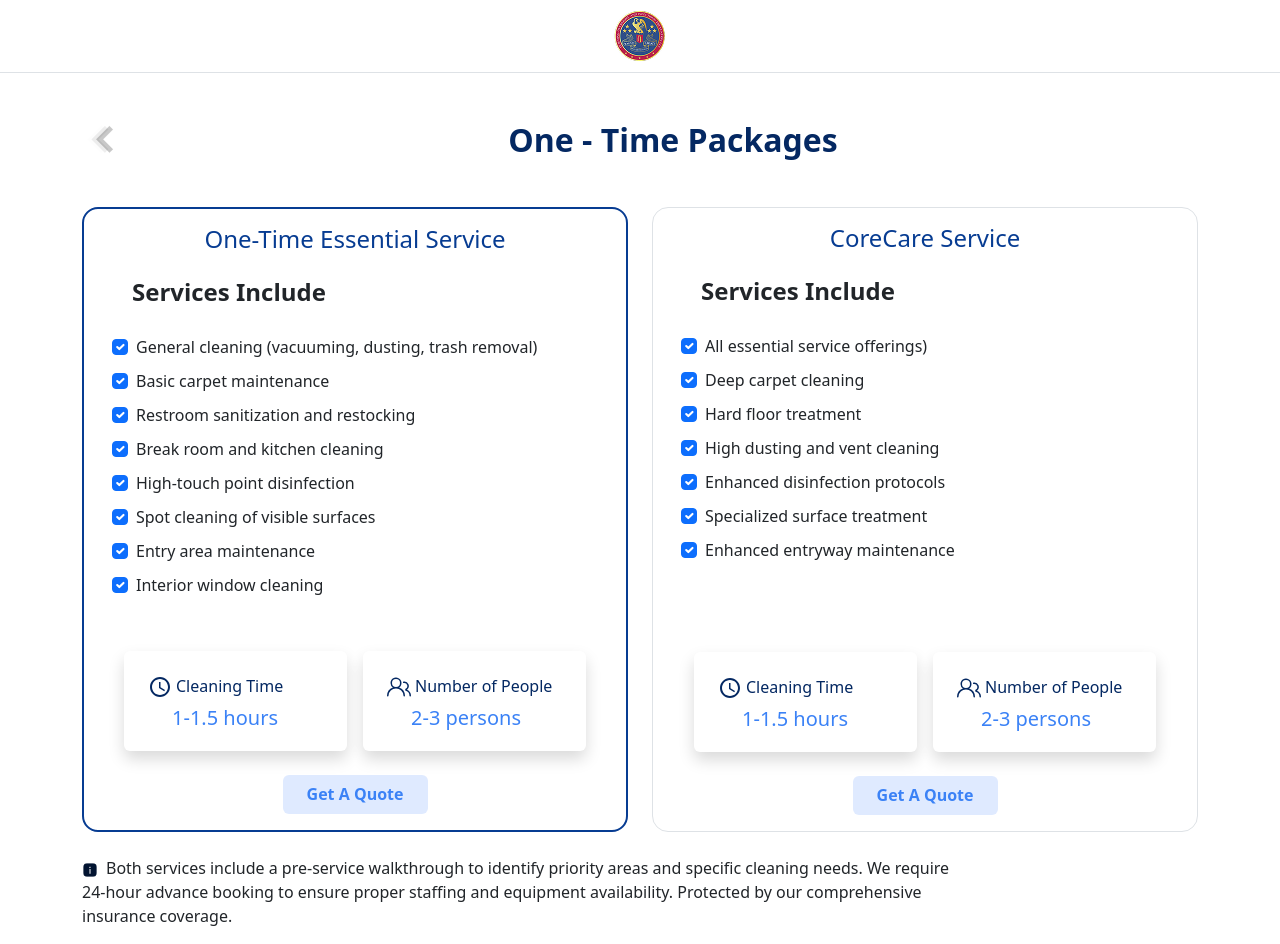
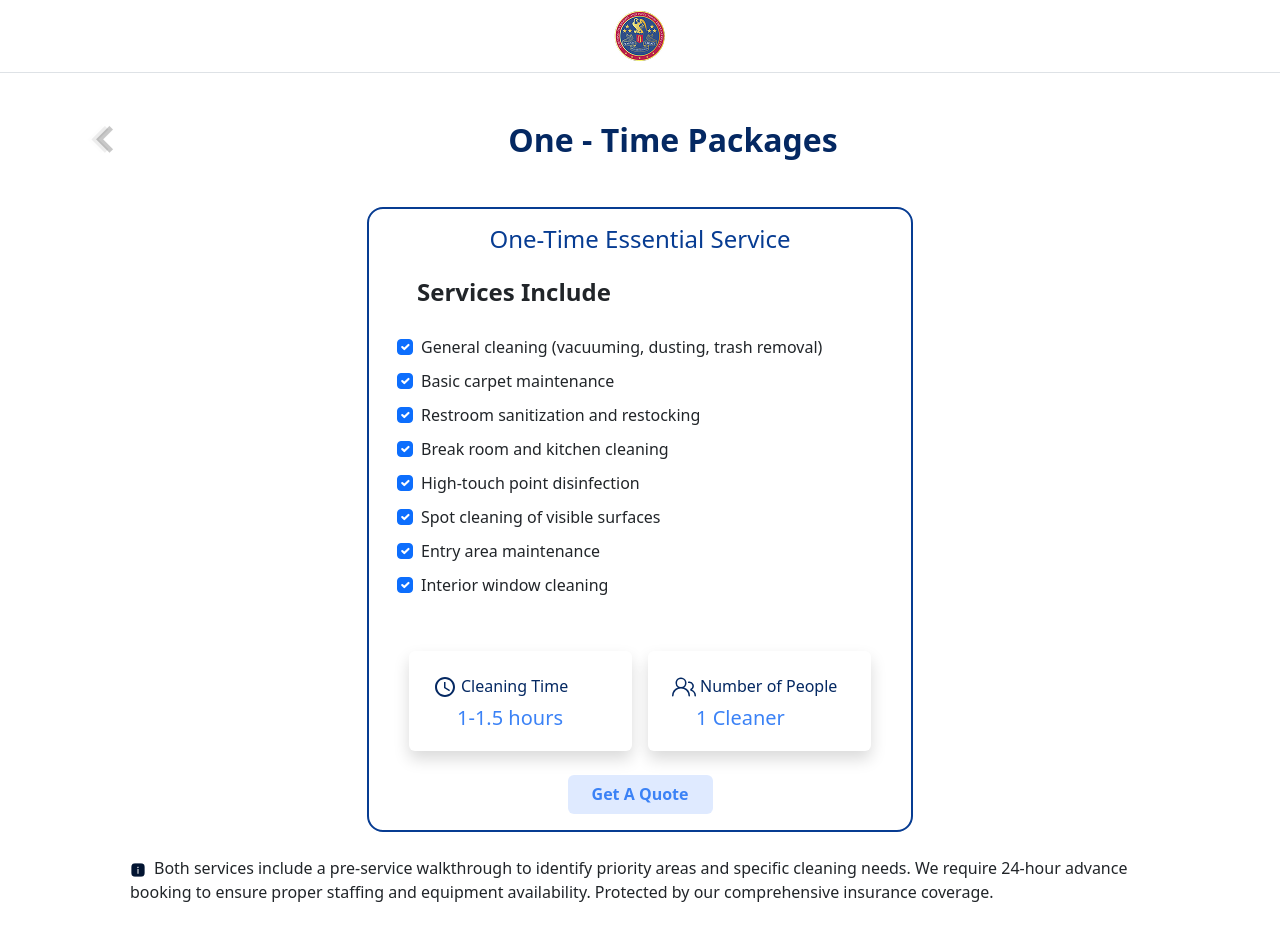
Before and after one commit to Hammad6223/Cleaning-Service-, a React (Vite) app: page /onetime-services in a window 1280 px wide. After the commit the page ends 920 px from the top, so only its background shows below. Built offline with nearby package versions, Linux system fonts and the light colour scheme.

Commit message:
done second page first colum selected      done price dashed border applied

```diff
--- a/src/Components/Price/index.jsx
+++ b/src/Components/Price/index.jsx
@@ -46,7 +46,7 @@ const Price = () => {
           ))}
         </div>
         {/* Total Cost Section */}
-        <div className="d-flex justify-content-between border-top border-secondary pt-3 px-3">
+        <div className="d-flex justify-content-between pt-3 px-3" style={{borderTop:"1px dashed rgba(4, 40, 98, 1)"}}>
           <p className="fs-3 fw-bold" style={{color:"rgba(4, 40, 98, 1)"}}>Total Cost:</p>
           <p className="fs-3 fw-bold "style={{color:"rgba(4, 40, 98, 1)"}}>$129.00</p>
         </div>
--- a/src/Components/squareFtservices/CoreCare/Corecarecards.jsx
+++ b/src/Components/squareFtservices/CoreCare/Corecarecards.jsx
@@ -17,7 +17,7 @@ export const CoreCareFooter = () => {
               </h6>
             </div>
             <p className="ps-4 fs-5 fw-medium mt-1" style={{ color: "rgba(59, 130, 246, 1)" }}>
-              1-1.5 hours
+              2-2.5 hours
             </p>
           </Card.Body>
         </Card>
@@ -34,7 +34,7 @@ export const CoreCareFooter = () => {
               </h6>
             </div>
             <p className="ps-4 fs-5 fw-medium mt-1" style={{ color: "rgba(59, 130, 246, 1)" }}>
-              2-3 persons
+              2 Cleaners
             </p>
           </Card.Body>
         </Card>
--- a/src/Components/squareFtservices/Essential/Essentailcards.jsx
+++ b/src/Components/squareFtservices/Essential/Essentailcards.jsx
@@ -34,7 +34,7 @@ function FooterCards(){
               </h6>
             </div>
             <p className="ps-4 fs-5 fw-medium mt-1" style={{ color: "rgba(59, 130, 246, 1)" }}>
-              2-3 persons
+              1 Cleaner
             </p>
           </Card.Body>
         </Card>
--- a/src/Components/squareFtservices/index.jsx
+++ b/src/Components/squareFtservices/index.jsx
@@ -7,19 +7,17 @@ import { CoreCareFooter } from "./CoreCare/Corecarecards";
 import { coreCareData } from "./CoreCare/coreCareData";
 import Info from "../../Images/Info-img.png";
 import { Link } from "react-router";
-import { PiLessThanLight } from "react-icons/pi";
 import FooterCards from "./Essential/Essentailcards";
 
-const OneTimeServices = (essentialData) => {
-  const [data, setData] = useState();
-  const [coreData, setCoreData] = useState(coreCareData);
+const OneTimeServices = () => {
+  const [showSecondCard, setShowSecondCard] = useState(false); // Toggle visibility
+
   return (
     <>
       <div>
         <Logo />
         <div className="container">
           <div className="mt-5 d-flex align-items-center">
-            {/* Arrow Button (Left Side) */}
             <Link to="/" className="me-3">
               <div className="arrow d-flex flex-column gap-1">
                 <span></span>
@@ -27,45 +25,26 @@ const OneTimeServices = (essentialData) => {
                 <span></span>
               </div>
             </Link>
-            <h2
-              className="fw-bold text-center flex-grow-1 m-0"
-              style={{ color: "rgba(4, 40, 98, 1)" }}
-            >
+            <h2 className="fw-bold text-center flex-grow-1 m-0" style={{ color: "rgba(4, 40, 98, 1)" }}>
               One - Time Packages
             </h2>
           </div>
 
           <div className="row d-flex justify-content-between mt-5 gx-4">
-            {/* First Column */}
-            <div className="col-lg-6 mb-4 mb-lg-0">
+            {/* First Column - Always Visible */}
+            <div className="col-lg-6 mx-auto mb-4 mb-lg-0">
               <div className="d-flex flex-column justify-content-between rounded-4 py-3 h-100"
-              style={{border: "2px solid rgba(7, 60, 146, 1)",
-                display: "flex",
-                flexDirection: "column",
-                justifyContent: "space-between", /* Ensures space between both sections */
-                gap: "3rem",}}>
+                style={{ border: "2px solid rgba(7, 60, 146, 1)", display: "flex", flexDirection: "column", justifyContent: "space-between", gap: "3rem" }}>
+
                 {/* Upper Section */}
                 <div>
-                  <h4
-                    className="text-center"
-                    style={{ color: "rgba(7, 60, 146, 1)" }}
-                  >
+                  <h4 className="text-center" style={{ color: "rgba(7, 60, 146, 1)" }}>
                     One-Time Essential Service
                   </h4>
-                  <h5 className="fs-4 fw-semibold mt-4 ps-5">
-                    Services Include
-                  </h5>
+                  <h5 className="fs-4 fw-semibold mt-4 ps-5">Services Include</h5>
                   <Form.Group className="mt-4 ps-5">
                     {essentailData.map((item) => (
-                      <Form.Check
-                        key={item.id}
-                        type="checkbox"
-                        id={item.id}
-                        label={item.label}
-                        className="fs-6 fw-normal p-1"
-                        checked
-                        readOnly
-                      />
+                      <Form.Check key={item.id} type="checkbox" id={item.id} label={item.label} className="fs-6 fw-normal p-1" checked readOnly />
                     ))}
                   </Form.Group>
                 </div>
@@ -74,15 +53,8 @@ const OneTimeServices = (essentialData) => {
                 <div className="d-flex flex-column align-items-center gap-3">
                   <FooterCards />
                   <Link to="/price">
-                    <button
-                      className="rounded fw-semibold fs-6 border-0 mt-2"
-                      style={{
-                        backgroundColor: "rgba(223, 234, 255, 1)",
-                        color: "rgba(59, 130, 246, 1)",
-                        width: "145px",
-                        height: "39px",
-                      }}
-                    >
+                    <button className="rounded fw-semibold fs-6 border-0 mt-2"
+                      style={{ backgroundColor: "rgba(223, 234, 255, 1)", color: "rgba(59, 130, 246, 1)", width: "145px", height: "39px" }}>
                       Get A Quote
                     </button>
                   </Link>
@@ -90,36 +62,21 @@ const OneTimeServices = (essentialData) => {
               </div>
             </div>
 
-            {/* Second Column */}
-            <div className="col-lg-6 mb-4 mb-lg-0">
+            {/* Second Column - Hidden by Default */}
+            {showSecondCard && (
+              <div className="col-lg-6">
                 <div className="border rounded-4 d-flex flex-column justify-content-between rounded py-3 h-100"
-              style={{ display: "flex",
-                flexDirection: "column",
-                justifyContent: "space-between",
-                gap: "3rem",}}
-              >
+                  style={{ display: "flex", flexDirection: "column", justifyContent: "space-between", gap: "3rem" }}>
+
                   {/* Upper Section */}
                   <div>
-                  <h4
-                    className=" text-center"
-                    style={{ color: "rgba(7, 60, 146, 1)" }}
-                  >
+                    <h4 className="text-center" style={{ color: "rgba(7, 60, 146, 1)" }}>
                       CoreCare Service
                     </h4>
-                  <h5 className="fs-4 fw-semibold mt-4 ps-5">
-                    Services Include
-                  </h5>
+                    <h5 className="fs-4 fw-semibold mt-4 ps-5">Services Include</h5>
                     <Form.Group className="mt-4 ps-5">
                       {coreCareData.map((item) => (
-                      <Form.Check
-                        key={item.id}
-                        type="checkbox"
-                        id={item.id}
-                        label={item.label}
-                        className="fs-6 fw-normal p-1"
-                        checked
-                        readOnly
-                      />
+                        <Form.Check key={item.id} type="checkbox" id={item.id} label={item.label} className="fs-6 fw-normal p-1" checked readOnly />
                       ))}
                     </Form.Group>
                   </div>
@@ -128,34 +85,26 @@ const OneTimeServices = (essentialData) => {
                   <div className="d-flex flex-column align-items-center gap-3">
                     <CoreCareFooter />
                     <Link to="/price">
-                    <button
-                      className="rounded fw-semibold fs-6 mt-2 border-0"
-                      style={{
-                        backgroundColor: "rgba(223, 234, 255, 1)",
-                        color: "rgba(59, 130, 246, 1)",
-                        width: "145px",
-                        height: "39px",
-                      }}
-                    >
+                      <button className="rounded fw-semibold fs-6 mt-2 border-0"
+                        style={{ backgroundColor: "rgba(223, 234, 255, 1)", color: "rgba(59, 130, 246, 1)", width: "145px", height: "39px" }}>
                         Get A Quote
                       </button>
                     </Link>
                   </div>
                 </div>
               </div>
+            )}
           </div>
 
           {/* Information Section */}
           <div className="mt-4">
-            <p className="fw-normal fs-6">
+            <p className="fw-normal fs-6 mx-5">
               <span>
                 <img src={Info} alt="" className="me-2" />
               </span>
-              Both services include a pre-service walkthrough to identify
-              priority areas and specific cleaning needs. We require <br />{" "}
-              24-hour advance booking to ensure proper staffing and equipment
-              availability. Protected by our comprehensive <br /> insurance
-              coverage.
+              Both services include a pre-service walkthrough to identify priority areas and specific cleaning needs.
+              We require 24-hour advance booking to ensure proper staffing and equipment availability.
+              Protected by our comprehensive insurance coverage.
             </p>
           </div>
         </div>
@@ -163,4 +112,5 @@ const OneTimeServices = (essentialData) => {
     </>
   );
 };
+
 export default OneTimeServices;
```
Lines whose indentation alone changed are shown as unchanged.
